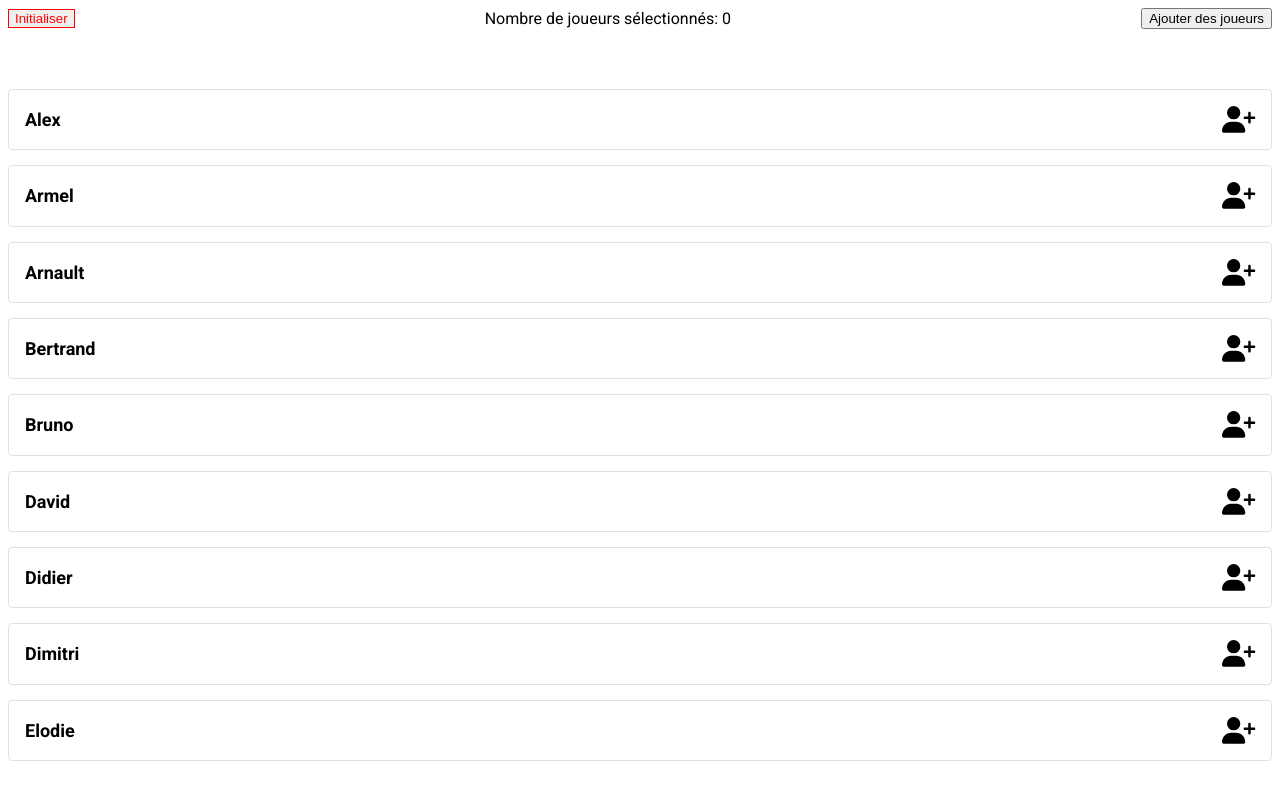
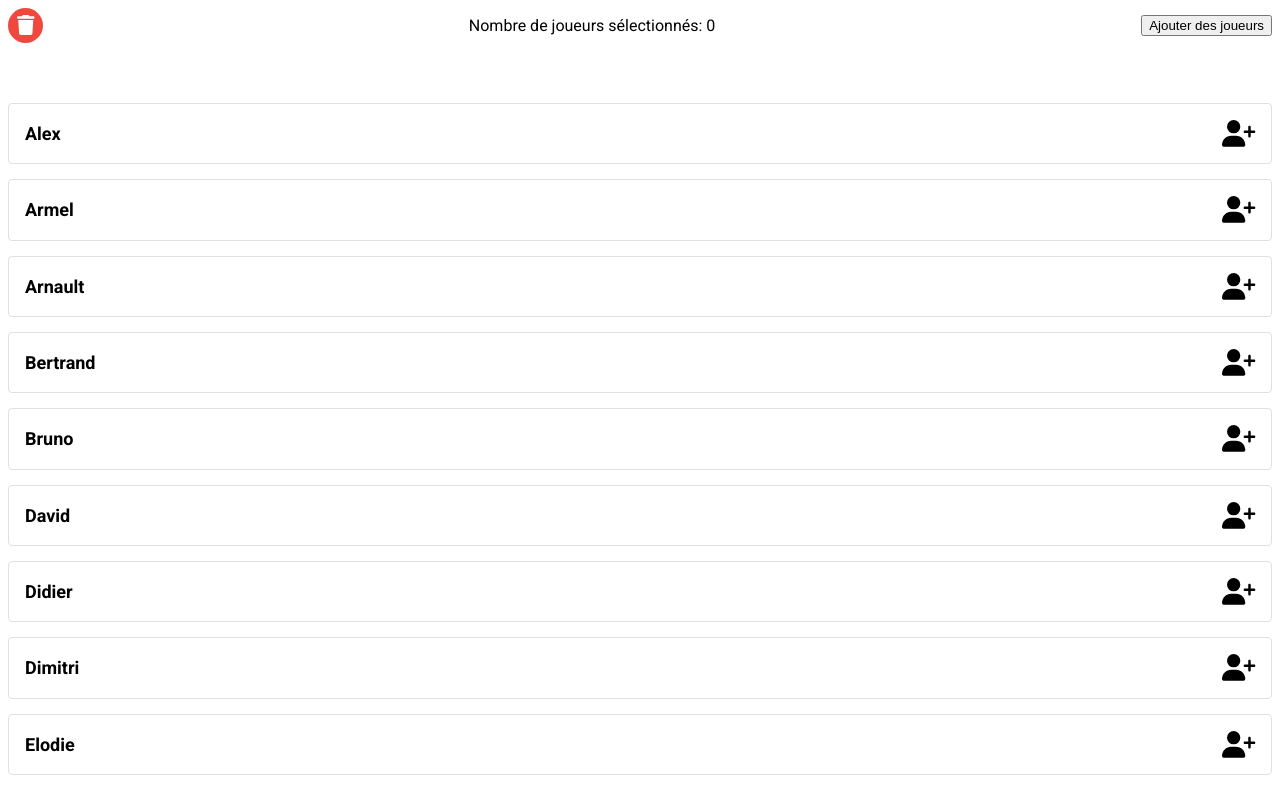
Before and after one commit to dav-daz/fous-du-volants-app, a Vue app: page / in a window 1280 px wide. Built offline with nearby package versions, Linux system fonts and the light colour scheme.

Commit message:
Reset players styles

```diff
--- a/src/App.vue
+++ b/src/App.vue
@@ -5,7 +5,7 @@
   -->
 
   <div class="tools">
-    <button class="btn-init" @click="loadModal('resetPlayers')" type="button" v-html="texts.button.initialiser"></button>
+    <button class="btn-icon btn-init" @click="loadModal('resetPlayers')" type="button"><fa-icon icon="trash" /></button>
     <p>{{ texts.nbr_joueurs_select }} {{ playersSelected.length }}</p>
     <button class="btn-add" @click="loadModal('addNewPlayers')" type="button" v-html="texts.button.add_news_players"></button>
   </div>
@@ -233,6 +233,7 @@ export default {
     padding: 1.6rem;
     border: 1px solid #e0e0e0;
     border-radius: $border-radius-4;
+    transition: all ease-in-out 0.3s;
 
     &-name {
       font-size: 1.8rem;
@@ -262,8 +263,15 @@ export default {
   }
 
   .btn-init {
-    color: red;
-    border: 1px solid red;
+    color: $c-white;
+    background-color: $c-red;
+    height: 3.5rem;
+    width: 3.5rem;
+    border-radius: 50%;
+
+    .fa-trash {
+      font-size: 2rem;
+    }
   }
 }
 
--- a/src/assets/styles/_variables.scss
+++ b/src/assets/styles/_variables.scss
@@ -3,7 +3,7 @@
 $c-white: #fff;
 $c-black: #000;
 $c-green: #41c300;
-$c-red: red;
+$c-red: #f0483e;
 $c-modal-btn: #6200ee;
 
 $ff-default: 'Roboto';
--- a/src/components/Modal.vue
+++ b/src/components/Modal.vue
@@ -69,6 +69,12 @@ export default {
     margin: 0;
   }
 
+  &-text {
+    margin-top: 1.5rem;
+    font-size: 1.4rem;
+    line-height: 1.3;
+  }
+
   &-header {
     text-align: right;
 
--- a/src/components/resetPlayers.vue
+++ b/src/components/resetPlayers.vue
@@ -1,5 +1,7 @@
 <template>
-  <h3 class="modal-title">Initialiser ?</h3>
+  <h3 class="modal-title" v-html="texts.reset_players.title"></h3>
+
+  <p class="modal-text" v-html="texts.reset_players.text"></p>
 
   <div class="modal-footer">
     <button
@@ -22,6 +24,10 @@ export default {
   data() {
     return {
       texts: {
+        reset_players: {
+          title: content.reset_players.title,
+          text: content.reset_players.text
+        },
         button: {
           init_confirm: content.button.init_confirm,
           modal_close: content.button.modal_close
--- a/src/data/content.json
+++ b/src/data/content.json
@@ -4,6 +4,10 @@
   },
   "add_new_player": {
     "title": "Ajouter des nouveaux joueurs"
+  },
+  "reset_players": {
+    "title": "Initialiser ?",
+    "text": "Cela retirera tout les joueurs et effacera ceux ajoutés."
   },
   "button": {
     "add_player": "Ajouter",
--- a/src/main.js
+++ b/src/main.js
@@ -4,8 +4,8 @@ import App from './App.vue';
 // font-awesome
 import { library } from "@fortawesome/fontawesome-svg-core";
 import { FontAwesomeIcon } from '@fortawesome/vue-fontawesome';
-import { faUserPlus, faUserMinus, faXmark } from "@fortawesome/free-solid-svg-icons";
+import { faUserPlus, faUserMinus, faXmark, faTrash } from "@fortawesome/free-solid-svg-icons";
 
-library.add(faUserPlus, faUserMinus, faXmark);
+library.add(faUserPlus, faUserMinus, faXmark, faTrash);
 
 createApp(App).component("fa-icon", FontAwesomeIcon).mount('#app');
```
